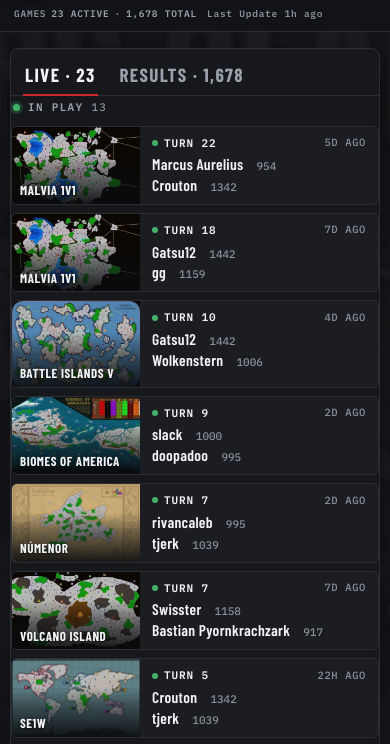
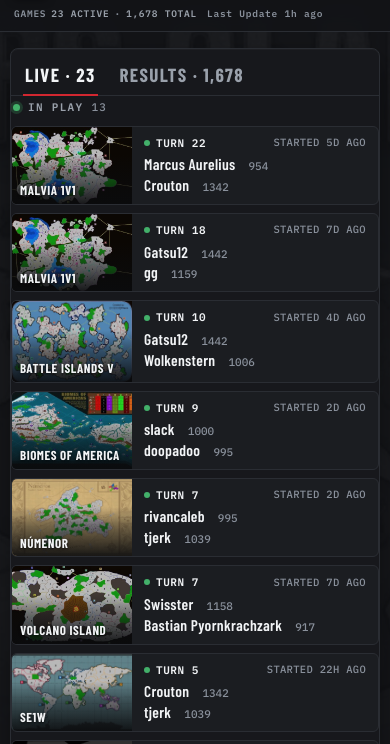
Before and after one commit to Norman1/mhunters-clan-ladder, a website: page games.html in a window 390 px wide. Shown: the part 45-789 px from the top of the page. Drawn offline with nearby package versions, Linux system fonts and the light colour scheme; no server answers.

Commit message:
Games: label live card age as STARTED / CREATED
'STARTED 5D AGO' on games under way, 'CREATED 20H AGO' on games not
started yet. Slightly wider desktop cards and a wrapping status line on
narrow phones keep names whole.

Co-Authored-By: Claude Opus 5.5 <noreply@anthropic.com>

```diff
--- a/css/games.css
+++ b/css/games.css
@@ -459,7 +459,7 @@
 
 #live-list .lv-grid {
   display: grid;
-  grid-template-columns: repeat(auto-fill, minmax(264px, 1fr));
+  grid-template-columns: repeat(auto-fill, minmax(288px, 1fr));
   gap: 12px;
 }
 
@@ -592,7 +592,7 @@
 @media (max-width: 600px) {
   #live-list .lv-grid { grid-template-columns: 1fr; gap: 8px; }
   #live-list .lv-card[role="link"] { flex-direction: row; align-items: stretch; }
-  #live-list .lv-art { flex: 0 0 128px; aspect-ratio: auto; min-height: 76px; }
+  #live-list .lv-art { flex: 0 0 120px; aspect-ratio: auto; min-height: 76px; }
   #live-list .lv-map { font-size: 13px; left: 8px; right: 8px; bottom: 6px; }
   #live-list .lv-body {
     flex: 1 1 auto;
@@ -609,7 +609,10 @@
     flex-direction: row;
     align-items: center;
     justify-content: space-between;
-    gap: 8px;
+    flex-wrap: wrap; /* very narrow phones: the age drops under the status */
+    gap: 1px 8px;
   }
   #live-list .lv-name { font-size: 15.5px; }
+  #live-list .lv-phase { letter-spacing: 0.05em; }
+  #live-list .lv-age { letter-spacing: 0.03em; }
 }
--- a/games.html
+++ b/games.html
@@ -10,7 +10,7 @@
   <link href="https://fonts.googleapis.com/css2?family=Barlow+Condensed:wght@600;700&family=Cinzel:wght@700&family=IBM+Plex+Mono:wght@500;600&display=swap" rel="stylesheet">
   <link rel="icon" type="image/png" href="assets/favicon.png">
   <link rel="stylesheet" href="css/styles.css?v=8b4d8f7904">
-  <link rel="stylesheet" href="css/games.css?v=a760cfeb22">
+  <link rel="stylesheet" href="css/games.css?v=5ef00ca90e">
 </head>
 <body>
 
@@ -178,7 +178,7 @@
 
   <script src="js/derive.js?v=7112df64ca"></script>
   <script src="js/insignia.js?v=194c1173d8"></script>
-  <script src="js/games.js?v=388d90a0b6"></script>
+  <script src="js/games.js?v=7c62335b0f"></script>
   <script src="js/heartbeat.js?v=17d7e08b40"></script>
 </body>
 </html>
--- a/js/games.js
+++ b/js/games.js
@@ -592,8 +592,10 @@
     if (age) {
       var ag = doc.createElement('span');
       ag.className = 'lv-age';
-      ag.textContent = age + ' AGO';
-      ag.title = 'Started ' + formatDate(g.started);
+      // not-started games only have a creation time
+      var verb = liveGroup(g.phase) === 'lobby' ? 'CREATED' : 'STARTED';
+      ag.textContent = verb + ' ' + age + ' AGO';
+      ag.title = (verb === 'CREATED' ? 'Created ' : 'Started ') + formatDate(g.started);
       status.appendChild(ag);
     }
     body.appendChild(status);
```
